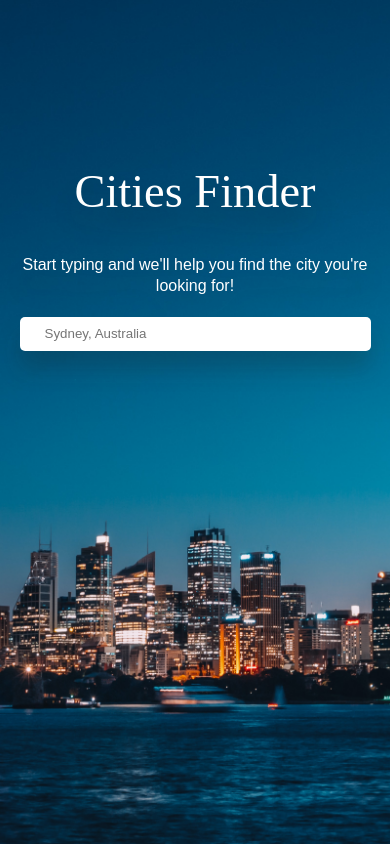
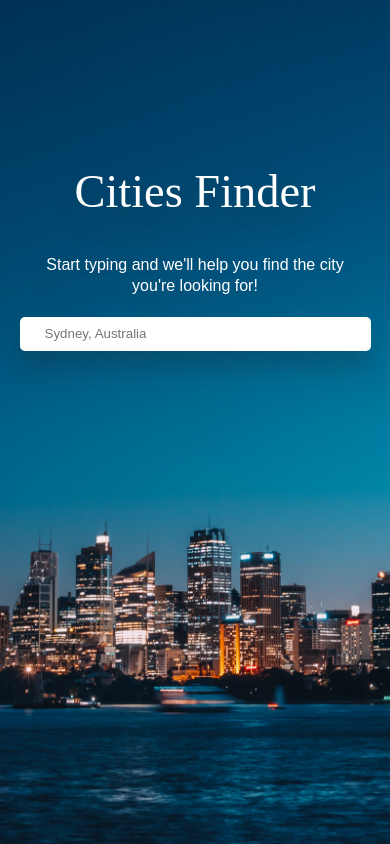
Before and after one commit to soniagisel/autocomplete-cities, a React (Create React App) app: page / in a window 390 px wide. Built offline with nearby package versions, Linux system fonts and the light colour scheme; a web font is replaced by a local one.

Commit message:
Finished adding fix for responsive container

```diff
--- a/src/App.module.scss
+++ b/src/App.module.scss
@@ -8,6 +8,7 @@
     justify-content: center;
     align-items: flex-start;
     padding: 0 5%;
+    overflow: auto;
 
     .wrapper {
         color: white;
@@ -15,6 +16,7 @@
         border-radius: 5px;
         filter: drop-shadow(0 5mm 3mm rgba(25, 25, 25, 0.2));
         margin-top: 20vh;
+        padding-bottom: 8vh;
     }
 
     h1 {
@@ -35,6 +37,7 @@
         @media (max-width: 500px) {
             font-size: 1rem;
             line-height: 1.3rem;
+            padding: 0 5%;
         }
     }
 
--- a/src/Components/AutoComplete/AutoComplete.module.scss
+++ b/src/Components/AutoComplete/AutoComplete.module.scss
@@ -10,6 +10,9 @@
         border-radius: 5px;
         color: #026891;
         text-transform: capitalize;
+        white-space: nowrap;
+        overflow: hidden;
+        text-overflow: ellipsis;
     }
 
     ul {
```
